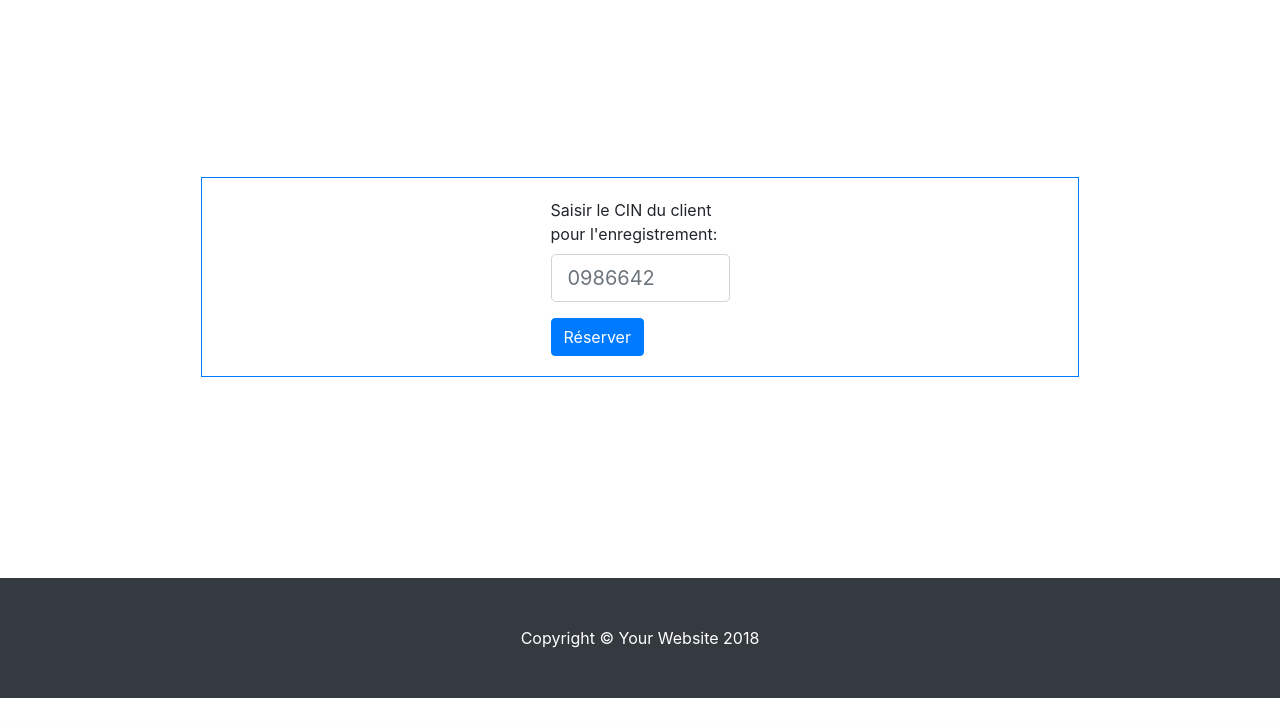
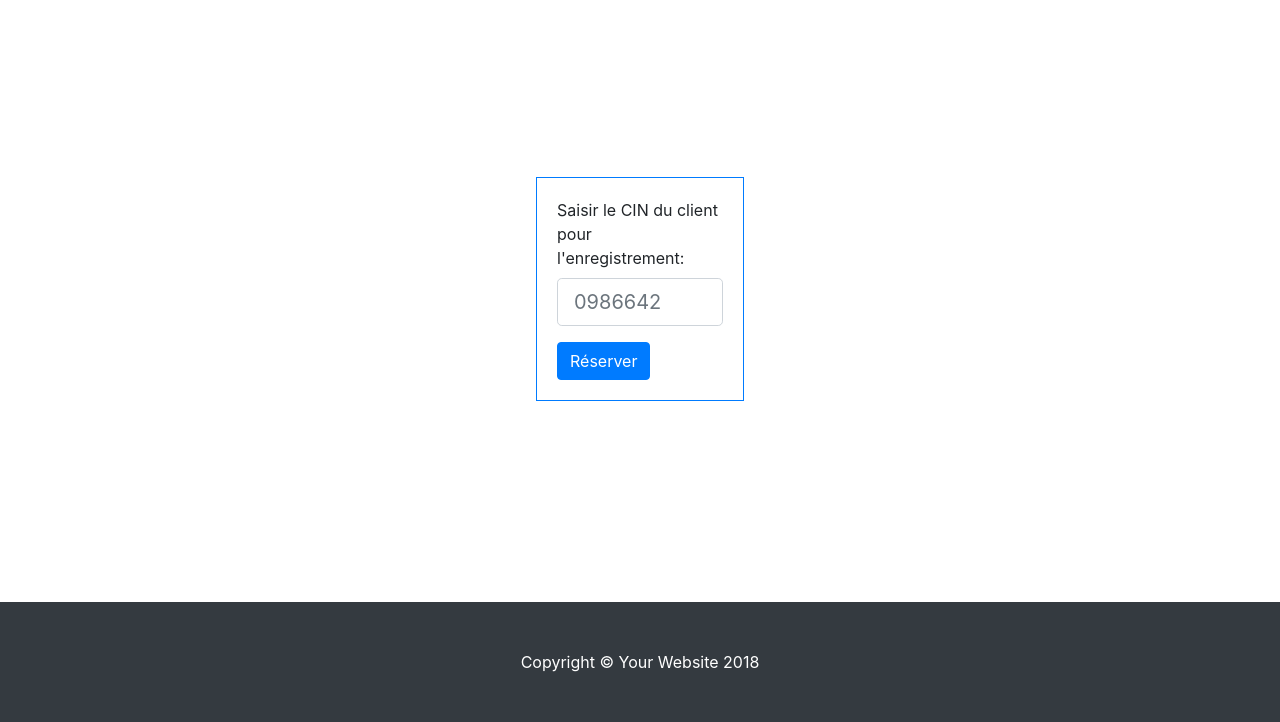
Before and after one commit to Malek-Ayadi/Hotel, a PHP site: page /Enregistrement.php?dateArr=1 in a window 1280 px wide. Shown: the part 80-802 px from the top of the page. Before the commit the page ends 778 px from the top, so only its background shows below. Run offline with PHP 8.4, Linux system fonts and the light colour scheme; the visitor is signed in with stand-in values (Sample User, id 1); data that the repository does not hold is empty.

Commit message:
update border css

```diff
--- a/consommation.php
+++ b/consommation.php
@@ -23,8 +23,9 @@
     <link href="vendor/bootstrap/css/bootstrap.min.css" rel="stylesheet">
 </head>
 <body>
+	<div class="container col-6">
 	<div class="border border-primary" style="margin:201px; padding:20px">
-	<div class="container col-3">
+
 <form method="post" action="traitementConsommation.php">
 	<div class="form-group">
     <label for="id_produit">ID produit</label><input type="number" name="id_produit" id="id_produit" class="form-control form-control-lg">
--- a/enregistrement.php
+++ b/enregistrement.php
@@ -17,8 +17,9 @@
 		<link href="vendor/bootstrap/css/bootstrap.min.css" rel="stylesheet">
 	</head>
 	<body>
-		<div class="border border-primary" style="margin:201px; padding:20px">
-		<div class="container col-3">
+
+		<div class="container col-6">
+			<div class="border border-primary" style="margin:201px; padding:20px">
 		<form action="verifExistanceClt.php?chambre=<?php echo($chambre) ?>&dateArr=<?php echo($dateArr) ?>&dateDep=<?php echo($dateDep) ?>" method="POST">
 			<p><label for="cin">Saisir le CIN du client pour l'enregistrement: </label><input placeholder="0986642" type="number" name="cin" id="cin" required class="form-control form-control-lg"></p>
 			<input type="submit" name="Reserver" id="Reserver" value="Réserver" class="btn btn-primary">
```
